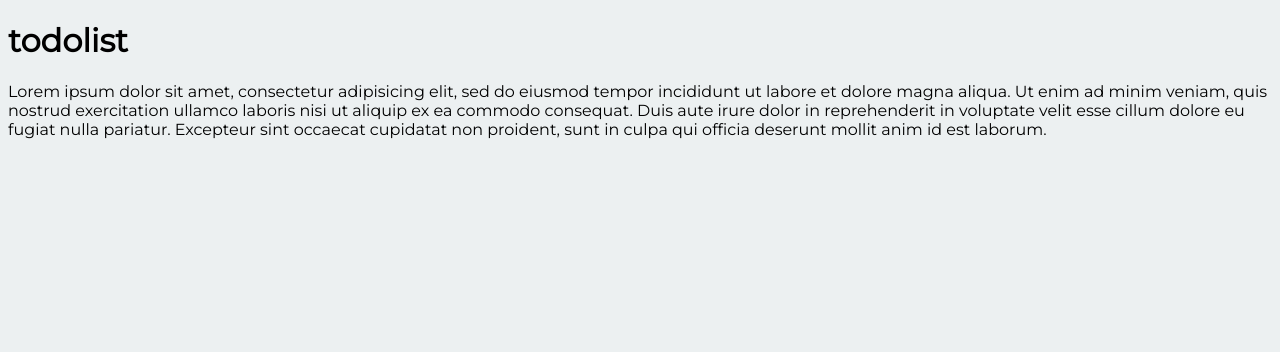
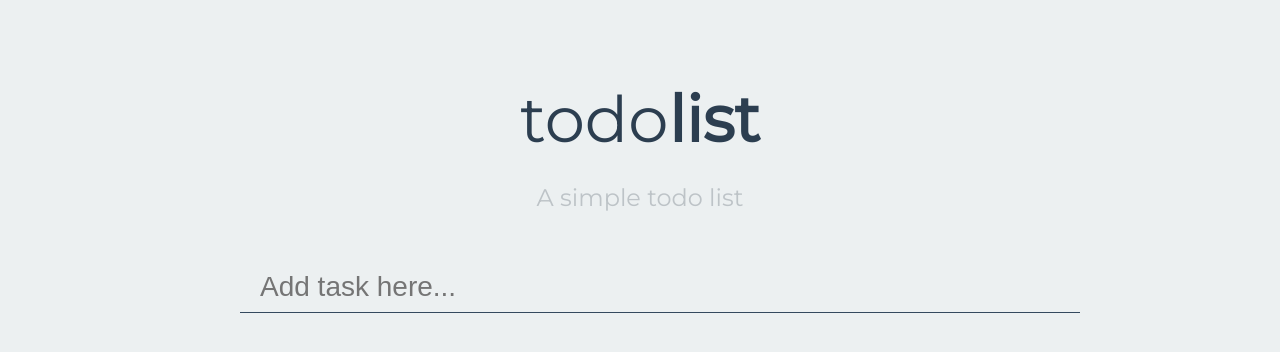
Before and after one commit to cwithac/todo_api, a website: page views/index.html in a window 1280 px wide. Drawn offline with nearby package versions, Linux system fonts and the light colour scheme; files that its build step writes are made by us from their sources; files whose address does not match are found by name.

Commit message:
Template HTML and CSS cleanup

```diff
--- a/public/style.css
+++ b/public/style.css
@@ -38,7 +38,7 @@ header h2 {
   border-bottom: 1px solid #34495e;
   outline: none;
   font: 300 28px 'Ubuntu', sans-serif;
-  padding: 20px;
+  padding: 0 20px;
   color: #34495e;
 }
 
--- a/views/index.html
+++ b/views/index.html
@@ -10,8 +10,18 @@
     <link rel="stylesheet" href="style.css">
   </head>
   <body>
-    <h1>todolist</h1>
-    <p>Lorem ipsum dolor sit amet, consectetur adipisicing elit, sed do eiusmod tempor incididunt ut labore et dolore magna aliqua. Ut enim ad minim veniam, quis nostrud exercitation ullamco laboris nisi ut aliquip ex ea commodo consequat. Duis aute irure dolor in reprehenderit in voluptate velit esse cillum dolore eu fugiat nulla pariatur. Excepteur sint occaecat cupidatat non proident, sunt in culpa qui officia deserunt mollit anim id est laborum.</p>
+    <header>
+      <h1>todo<span>list</span></h1>
+      <h2>A simple todo list</h2>
+    </header>
+
+    <section class="form">
+      <input type="text" id="todoInput" placeholder="Add task here...">
+    </section>
+
+    <ul class="list">
+
+    </ul>
 
     <script src="app.js" charset="utf-8"></script>
   </body>
```
